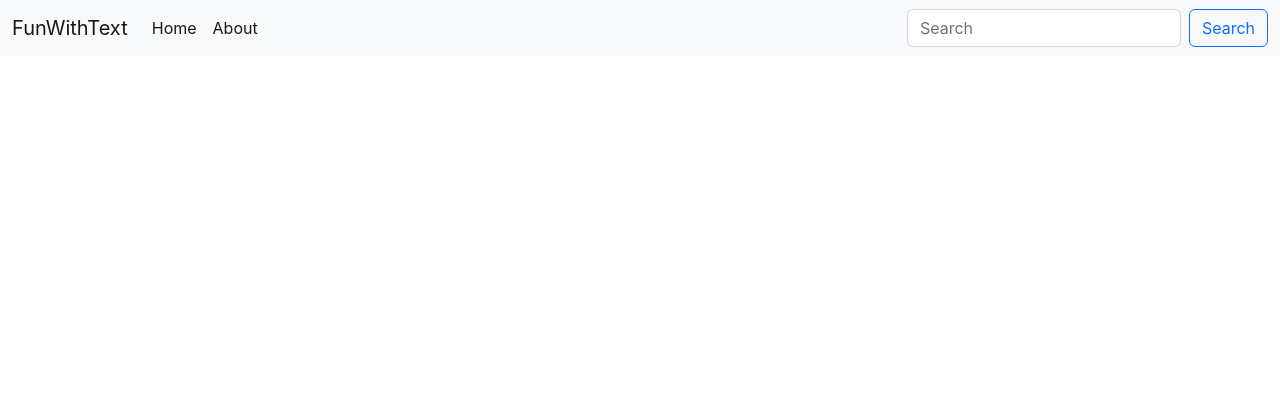
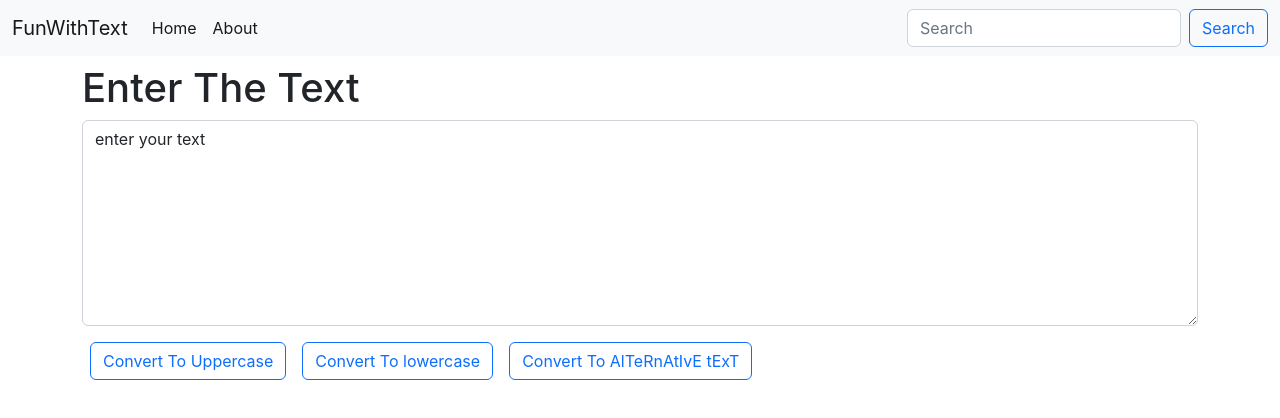
Before and after one commit to Divyanshu-Vareshney/Text-play, a React (Create React App) app in the folder text_util/: page / in a window 1280 px wide. Shown: the top 418 px of the page. Built offline with nearby package versions, Linux system fonts and the light colour scheme.

Commit message:
added a upper case and lowercase button

```diff
--- a/text_util/src/App.js
+++ b/text_util/src/App.js
@@ -1,11 +1,15 @@
 
 import './App.css';
 import Navbar from './Components/Navbar';
+import TextArea from './Components/TextArea';
 
 function App() {
   return (
     <>
     <Navbar title="FunWithText"/>
+    <div className="container">
+    <TextArea heading="Enter The Text"/>
+    </div>
     </>
   );
 }
--- /dev/null
+++ b/text_util/src/Components/TextArea.jsx
@@ -0,0 +1,31 @@
+import React,{useState} from 'react'
+
+export default function TextArea(props) {
+    const[Text,setText]=useState("enter your text");
+    const handleUpperCase=()=>{
+        let newText=Text.toUpperCase();
+        setText(newText);
+    }
+    const handleLowerCase=()=>{
+        let newText=Text.toLowerCase();
+        setText(newText);
+    }
+    const handleOnClick=(e)=>{
+        setText(e.target.value)
+    }
+  return (
+    <div>
+        <div className="mb-3">
+            <h1 className='my-2'>{props.heading}</h1>
+  <textarea className="form-control" id="box" value={Text} onChange={handleOnClick} rows="8"></textarea>
+  <button type="button" className="btn btn-outline-primary my-3 mx-2 "
+  onClick={handleUpperCase}
+  >Convert To Uppercase</button>
+  <button type="button" className="btn btn-outline-primary my-3 mx-2"
+   onClick={handleLowerCase}
+  >Convert To lowercase</button>
+  <button type="button" className="btn btn-outline-primary my-3 mx-2">Convert To AlTeRnAtIvE tExT</button>
+</div>
+    </div>
+  )
+}
```
